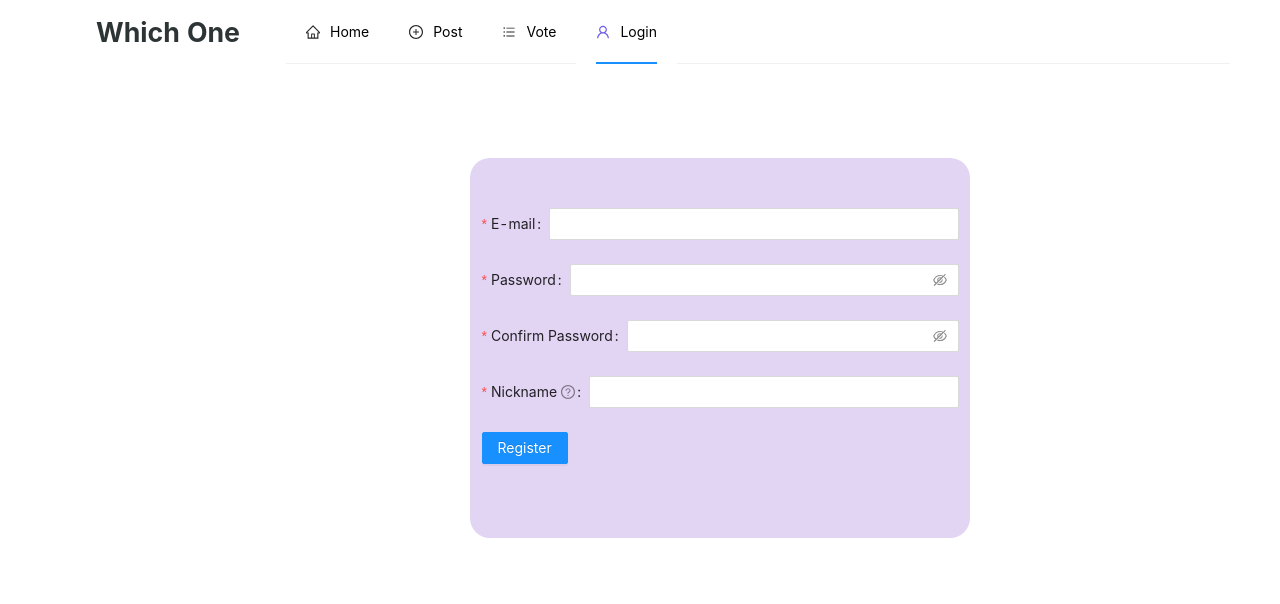
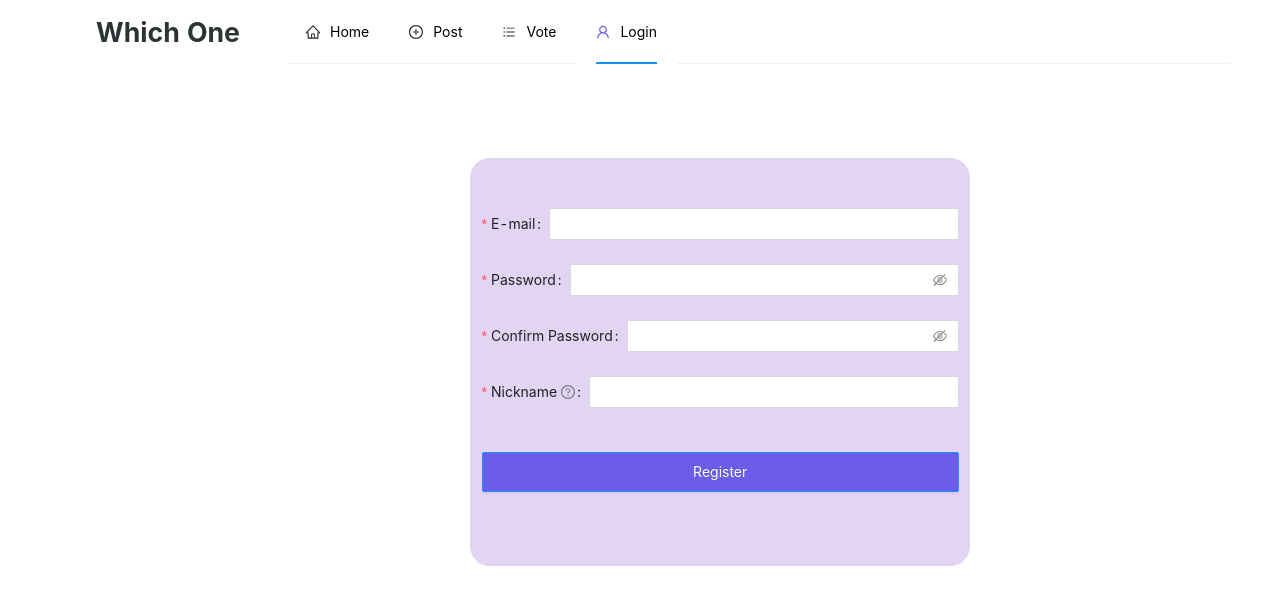
Before and after one commit to Sodaaaa/CS130-WhichOne, a React (Create React App) app: page /register in a window 1280 px wide. Shown: the top 604 px of the page. Built offline with nearby package versions, Linux system fonts and the light colour scheme.

Commit message:
modified login

```diff
--- a/src/pages/login/login.css
+++ b/src/pages/login/login.css
@@ -24,4 +24,5 @@
   }
   .login-form-button {
     width: 100%;
+    background-color: #6C5CE7;
   }
--- a/src/pages/register/register.css
+++ b/src/pages/register/register.css
@@ -16,5 +16,8 @@
     background-color: #E2D4F3;
   }
   .register-form-button {
+    margin-top: 20px;
     width: 100%;
+    background-color: #6C5CE7;
+    height: 40px;
   }
--- a/src/pages/register/register.js
+++ b/src/pages/register/register.js
@@ -101,7 +101,7 @@ export default class login extends Component {
                   </Form.Item>
 
                   <Form.Item>
-                  <Button type="primary" htmlType="submit">
+                  <Button className="register-form-button" type="primary" htmlType="submit">
                     Register
                   </Button>
                 </Form.Item>
```
